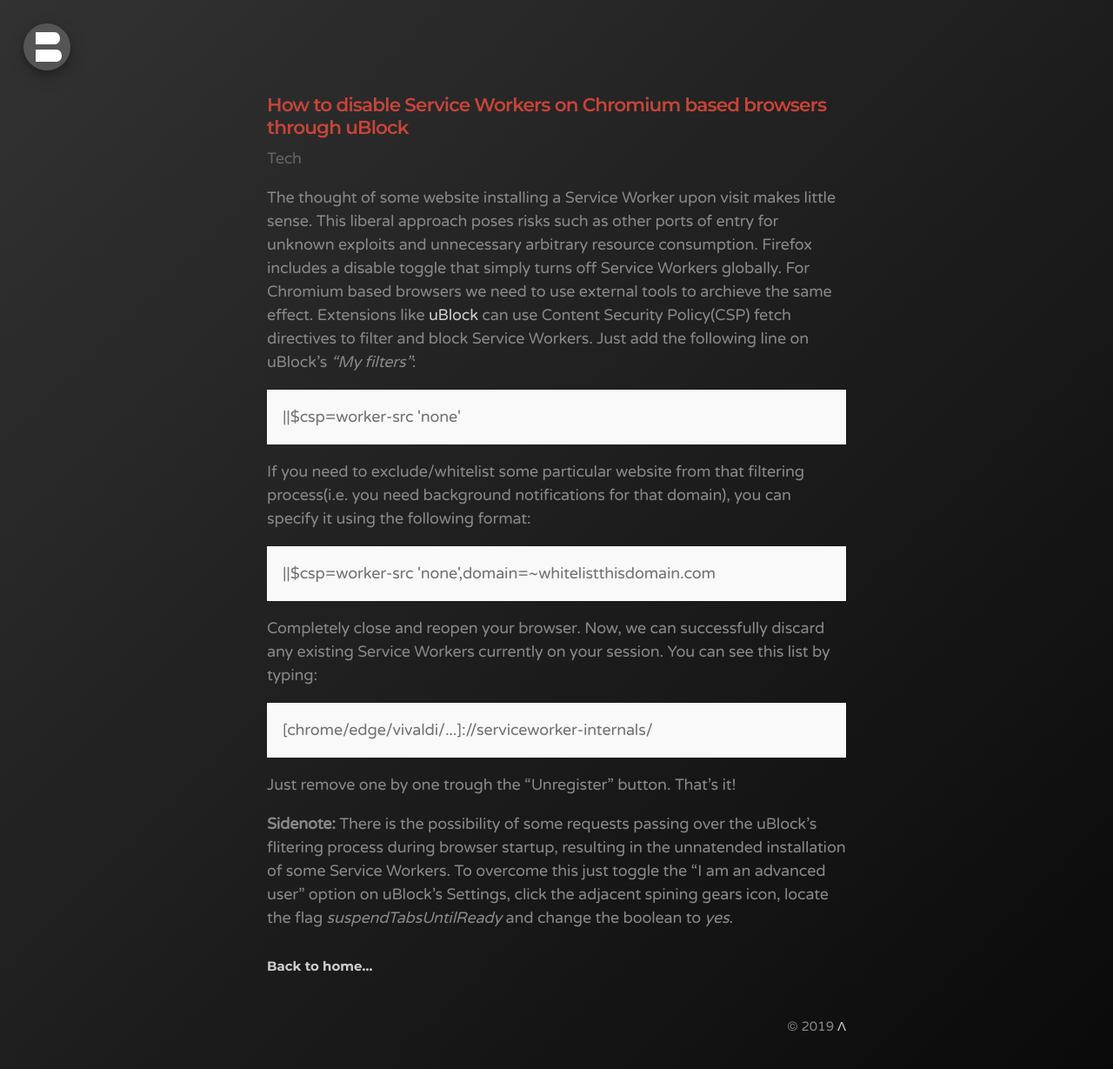
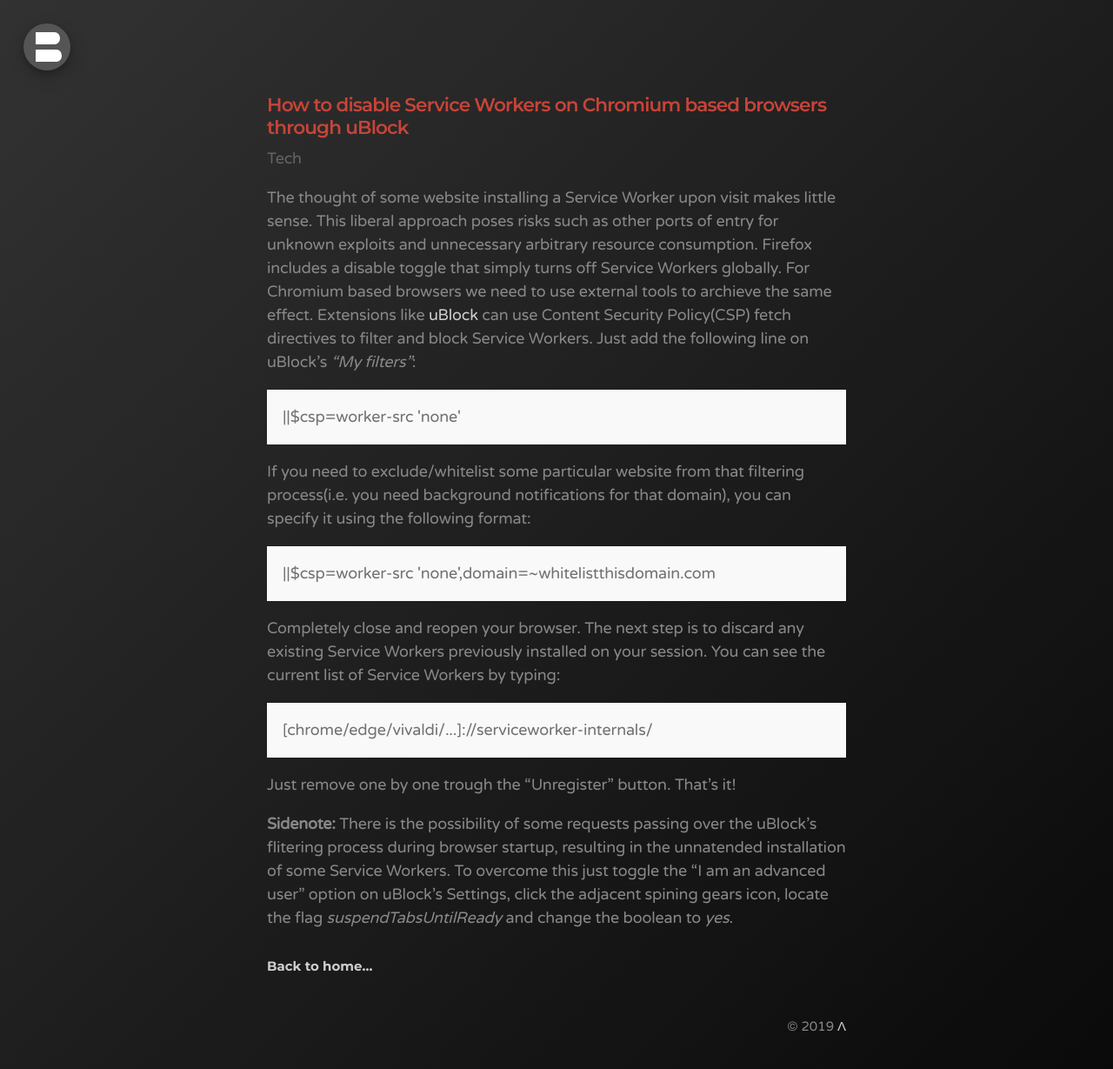
Before and after one commit to bonina/bonina.github.io, a Jekyll site: the page built from _posts/2019-09-27-disable-service-workers-chromium.md, in a window 1280 px wide. Shown: the whole page at 87% size. Built offline with Jekyll 4.4.1, drawn with Linux system fonts in a browser that asks for light colours.

Commit message:
Update 2019-09-27-disable-service-workers-chromium.md

```diff
--- a/_posts/2019-09-27-disable-service-workers-chromium.md
+++ b/_posts/2019-09-27-disable-service-workers-chromium.md
@@ -10,7 +10,7 @@
 <p class="message">||$csp=worker-src 'none'</p>
 If you need to exclude/whitelist some particular website from that filtering process(i.e. you need background notifications for that domain), you can specify it using the following format:
 <p class="message">||$csp=worker-src 'none',domain=~whitelistthisdomain.com</p>
-Completely close and reopen your browser. Now, we can successfully discard any existing Service Workers currently on your session. You can see this list by typing:
+Completely close and reopen your browser. The next step is to discard any existing Service Workers previously installed on your session. You can see the current list of Service Workers by typing:
 <p class="message">[chrome/edge/vivaldi/...]://serviceworker-internals/</p>
 Just remove one by one trough the “Unregister” button.
 That’s it!
```
